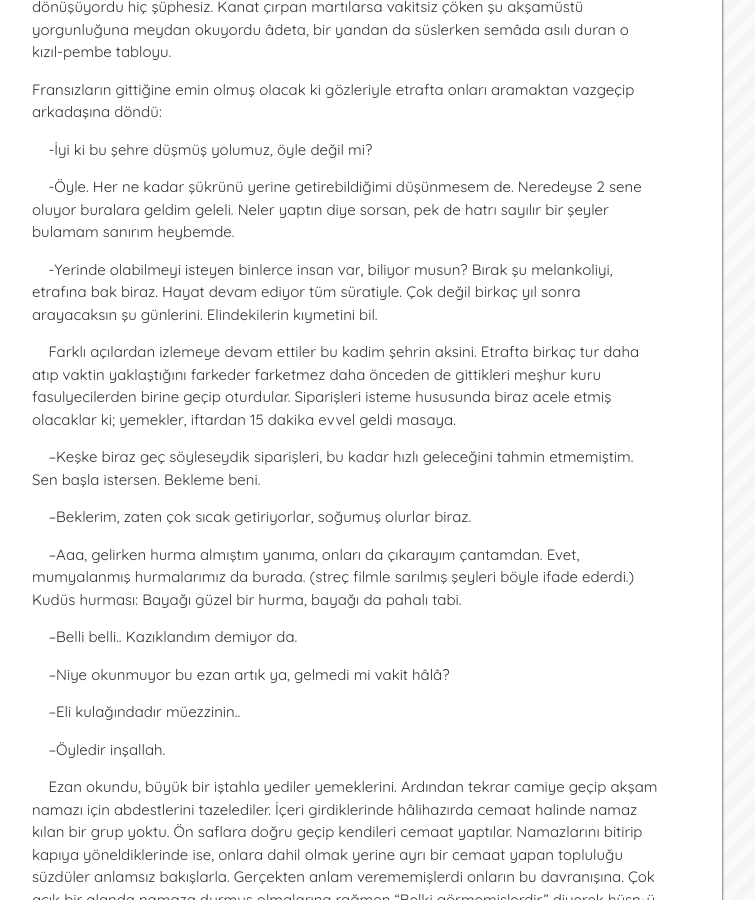
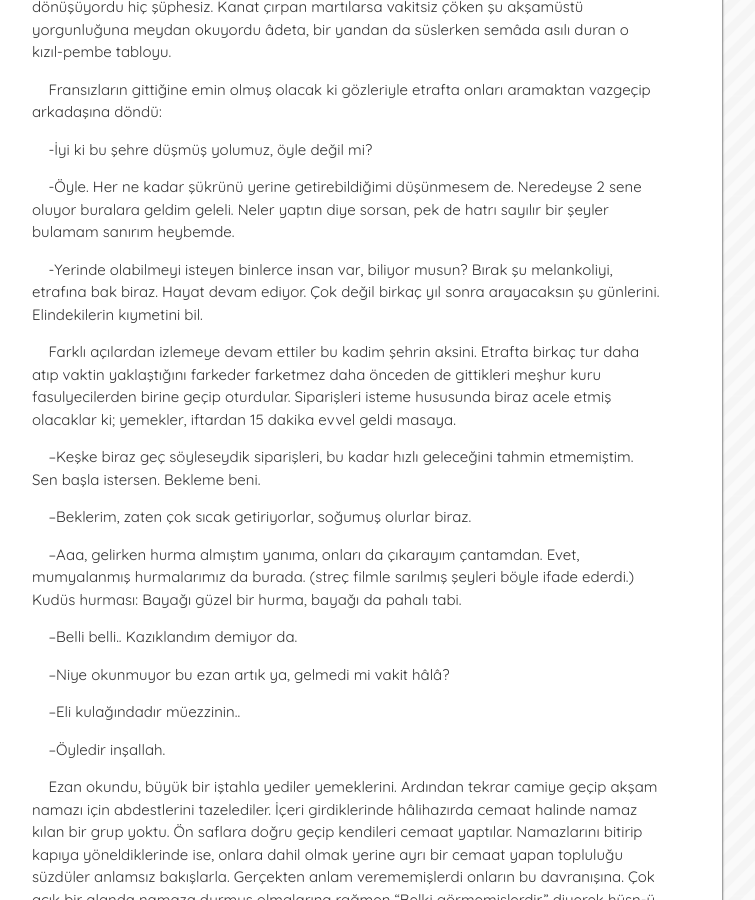
Before and after one commit to muhammedaydogdu/muhammedaydogdu.github.io, a Jekyll site: the page built from _posts/2018-03-31-o-ve-o.md, in a window 1280 px wide and 900 px high, scrolled down 5604 px. Shown: the whole window, without its empty margins (293-1048 px from the left). Built offline with Jekyll 4.4.1, drawn with Linux system fonts in a browser that asks for light colours; some web fonts are replaced.

Commit message:
Update 2018-03-31-o-ve-o.md

```diff
--- a/_posts/2018-03-31-o-ve-o.md
+++ b/_posts/2018-03-31-o-ve-o.md
@@ -194,13 +194,13 @@ image: oveo.jpeg
 
 &nbsp;&nbsp;&nbsp;&nbsp;Bulutlar, günbatımı kızıllığına boyanırken şu vakitlerde, İstanbul silüeti eşsiz bir tabloya dönüşüyordu hiç şüphesiz. Kanat çırpan martılarsa vakitsiz çöken şu akşamüstü yorgunluğuna meydan okuyordu âdeta, bir yandan da süslerken semâda asılı duran o kızıl-pembe tabloyu.
 
-Fransızların gittiğine emin olmuş olacak ki gözleriyle etrafta onları aramaktan vazgeçip arkadaşına döndü:
+&nbsp;&nbsp;&nbsp;&nbsp;Fransızların gittiğine emin olmuş olacak ki gözleriyle etrafta onları aramaktan vazgeçip arkadaşına döndü:
 
 &nbsp;&nbsp;&nbsp;&nbsp;-İyi ki bu şehre düşmüş yolumuz, öyle değil mi?
 
 &nbsp;&nbsp;&nbsp;&nbsp;-Öyle. Her ne kadar şükrünü yerine getirebildiğimi düşünmesem de. Neredeyse 2 sene oluyor buralara geldim geleli. Neler yaptın diye sorsan, pek de hatrı sayılır bir şeyler bulamam sanırım heybemde.
 
-&nbsp;&nbsp;&nbsp;&nbsp;-Yerinde olabilmeyi isteyen binlerce insan var, biliyor musun? Bırak şu melankoliyi, etrafına bak biraz. Hayat devam ediyor tüm süratiyle. Çok değil birkaç yıl sonra arayacaksın şu günlerini. Elindekilerin kıymetini bil.
+&nbsp;&nbsp;&nbsp;&nbsp;-Yerinde olabilmeyi isteyen binlerce insan var, biliyor musun? Bırak şu melankoliyi, etrafına bak biraz. Hayat devam ediyor. Çok değil birkaç yıl sonra arayacaksın şu günlerini. Elindekilerin kıymetini bil.
 
 &nbsp;&nbsp;&nbsp;&nbsp;Farklı açılardan izlemeye devam ettiler bu kadim şehrin aksini. Etrafta birkaç tur daha atıp vaktin yaklaştığını farkeder farketmez daha önceden de gittikleri meşhur kuru fasulyecilerden birine geçip oturdular. Siparişleri isteme hususunda biraz acele etmiş olacaklar ki; yemekler, iftardan 15 dakika evvel geldi masaya.
 
```
